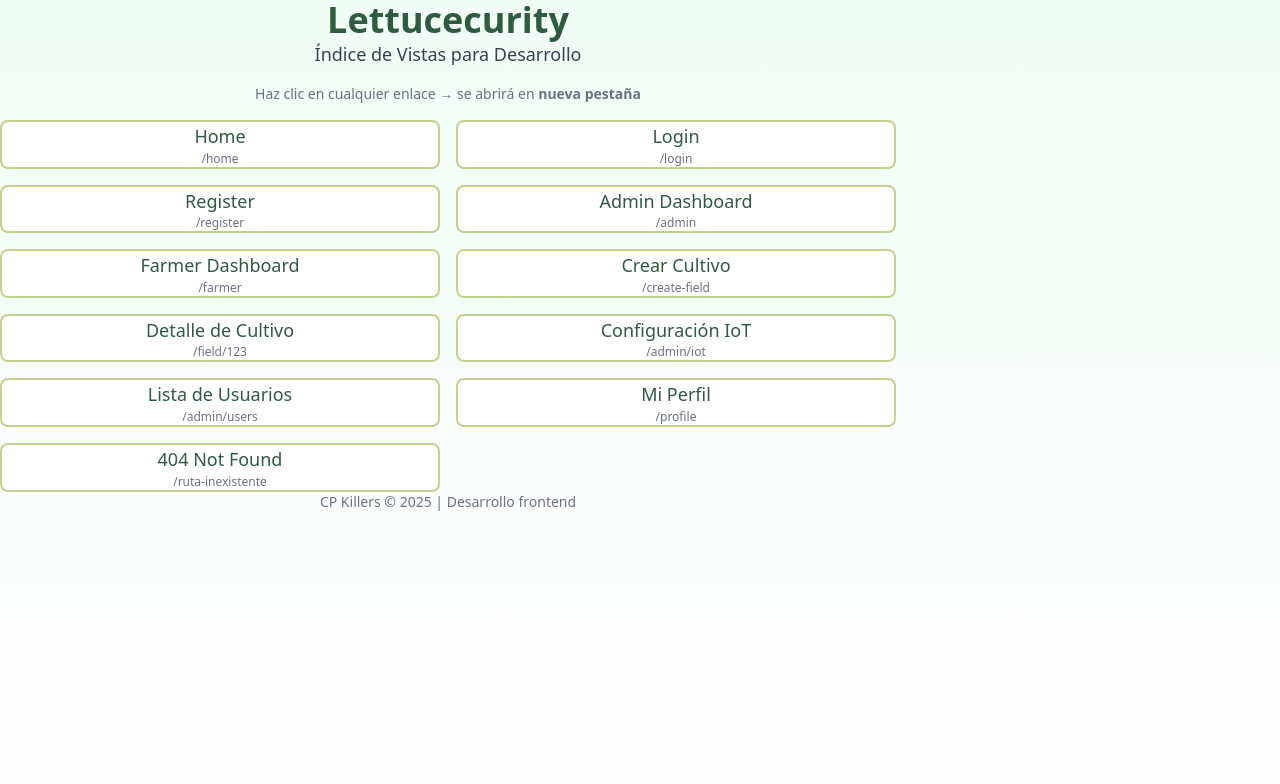
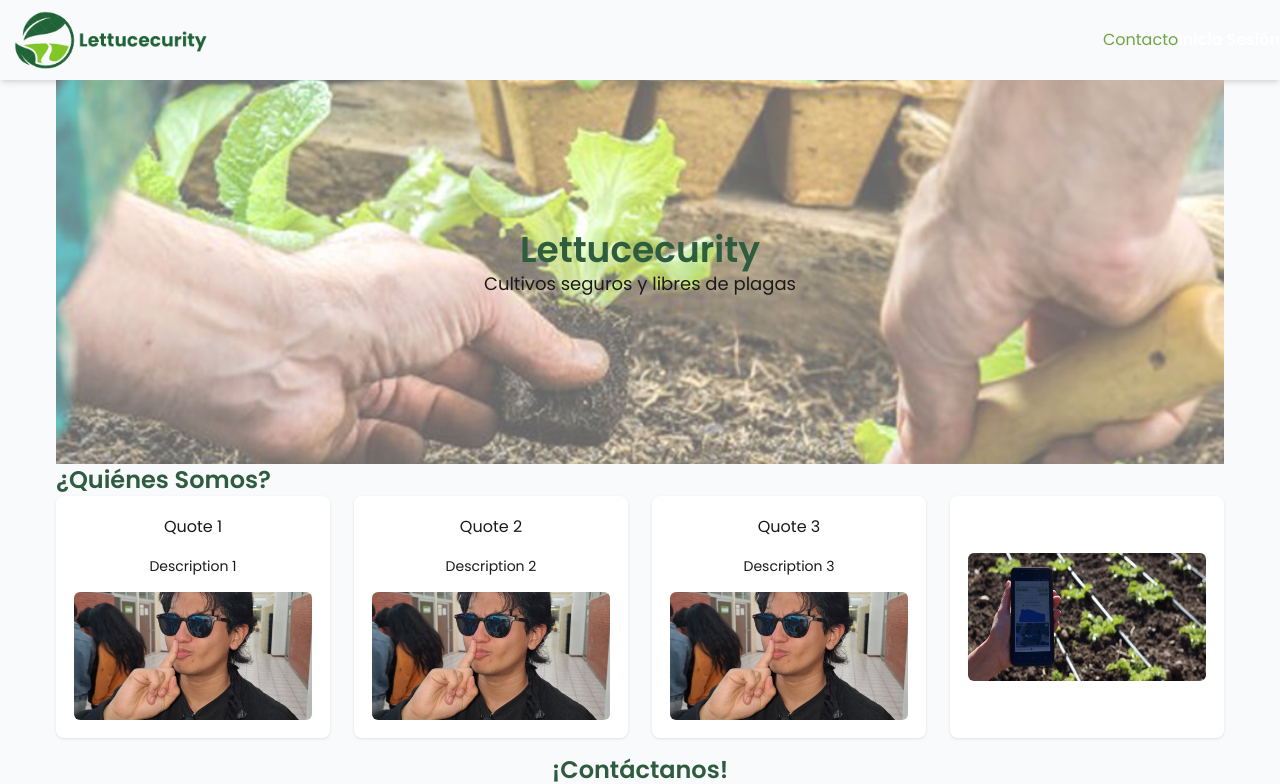
Before and after one commit to rmMarioAlberto/CornHub_frontend, a React (Vite) app: page / in a window 1280 px wide. Shown: the top 784 px of the page. Built offline with nearby package versions, Linux system fonts and the light colour scheme; no server answers.

Commit message:
Modificación de rutas

```diff
--- a/src/routes/index.jsx
+++ b/src/routes/index.jsx
@@ -1,6 +1,6 @@
 // src/routes/index.jsx
 import React from 'react';
-import { Routes, Route, Link } from 'react-router-dom';
+import { Routes, Route } from 'react-router-dom';
 
 // --- PÁGINAS PÚBLICAS ---
 import Home from '../pages/Home';
@@ -18,72 +18,14 @@
 // import UserList from '../components/admin/UserList';
 
 /* -------------------------------------------------------------------------- */
-/*  ÍNDICE DE DESARROLLO EMBEBIDO (sin archivos extra)                       */
-/*  - Muestra lista de enlaces que abren cada vista en nueva pestaña         */
-/*  - Usa la paleta de colores y tipografía del proyecto (Lettucecurity)     */
-/*  - Totalmente temporal: elimínalo cuando termines                         */
-/* -------------------------------------------------------------------------- */
-const DevIndex = () => {
-  const views = [
-    { name: 'Home', path: '/home' },
-    { name: 'Login', path: '/login' },
-    { name: 'Register', path: '/register' },
-    { name: 'Admin Dashboard', path: '/admin' },
-    { name: 'Farmer Dashboard', path: '/farmer' },
-    { name: 'Crear Cultivo', path: '/create-field' },
-    { name: 'Detalle de Cultivo', path: '/field/123' },
-    { name: 'Configuración IoT', path: '/admin/iot' },
-    { name: 'Lista de Usuarios', path: '/admin/users' },
-    { name: 'Mi Perfil', path: '/profile' },
-    { name: '404 Not Found', path: '/ruta-inexistente' },
-  ];
-
-  return (
-    <div className="min-h-screen bg-gradient-to-b from-green-50 to-white py-12 px-6 font-sans">
-      <div className="max-w-4xl mx-auto">
-        {/* Encabezado UTEQ + Proyecto */}
-        <div className="text-center mb-10">
-          <h1 className="text-4xl font-bold text-[#2E5C3F] mb-2">Lettucecurity</h1>
-          <p className="text-lg text-gray-700">Índice de Vistas para Desarrollo</p>
-          <p className="text-sm text-gray-500 mt-2">
-            Haz clic en cualquier enlace → se abrirá en <strong>nueva pestaña</strong>
-          </p>
-        </div>
-
-        {/* Lista de vistas */}
-        <div className="grid gap-4 md:grid-cols-2">
-          {views.map((view) => (
-            <Link
-              key={view.path}
-              to={view.path}
-              target="_blank"
-              rel="noopener noreferrer"
-              className="block p-5 bg-white border-2 border-[#C3D18D] rounded-lg hover:border-[#6DA544] hover:shadow-md transition-all duration-200 text-center font-medium"
-            >
-              <span className="text-lg text-[#2E5C3F]">{view.name}</span>
-              <span className="block text-xs text-gray-500 mt-1">{view.path}</span>
-            </Link>
-          ))}
-        </div>
-
-        {/* Footer */}
-        <div className="mt-12 text-center text-sm text-gray-500">
-          <p>CP Killers © 2025 | Desarrollo frontend</p>
-        </div>
-      </div>
-    </div>
-  );
-};
-
-/* -------------------------------------------------------------------------- */
 /*  RUTAS TEMPORALES PARA DESARROLLO                                          */
 /* -------------------------------------------------------------------------- */
 const AppRoutes = () => {
   return (
     <Routes>
 
-      {/* ====================== ÍNDICE DE DESARROLLO (raíz) ====================== */}
-      <Route path="/" element={<DevIndex />} />
+  {/* ====================== RUTA RAÍZ (usar Home por defecto) ====================== */}
+  <Route path="/" element={<Home />} />
 
       {/* ====================== RUTAS DIRECTAS (sin login) ====================== */}
       <Route path="/home" element={<Home />} />
```
